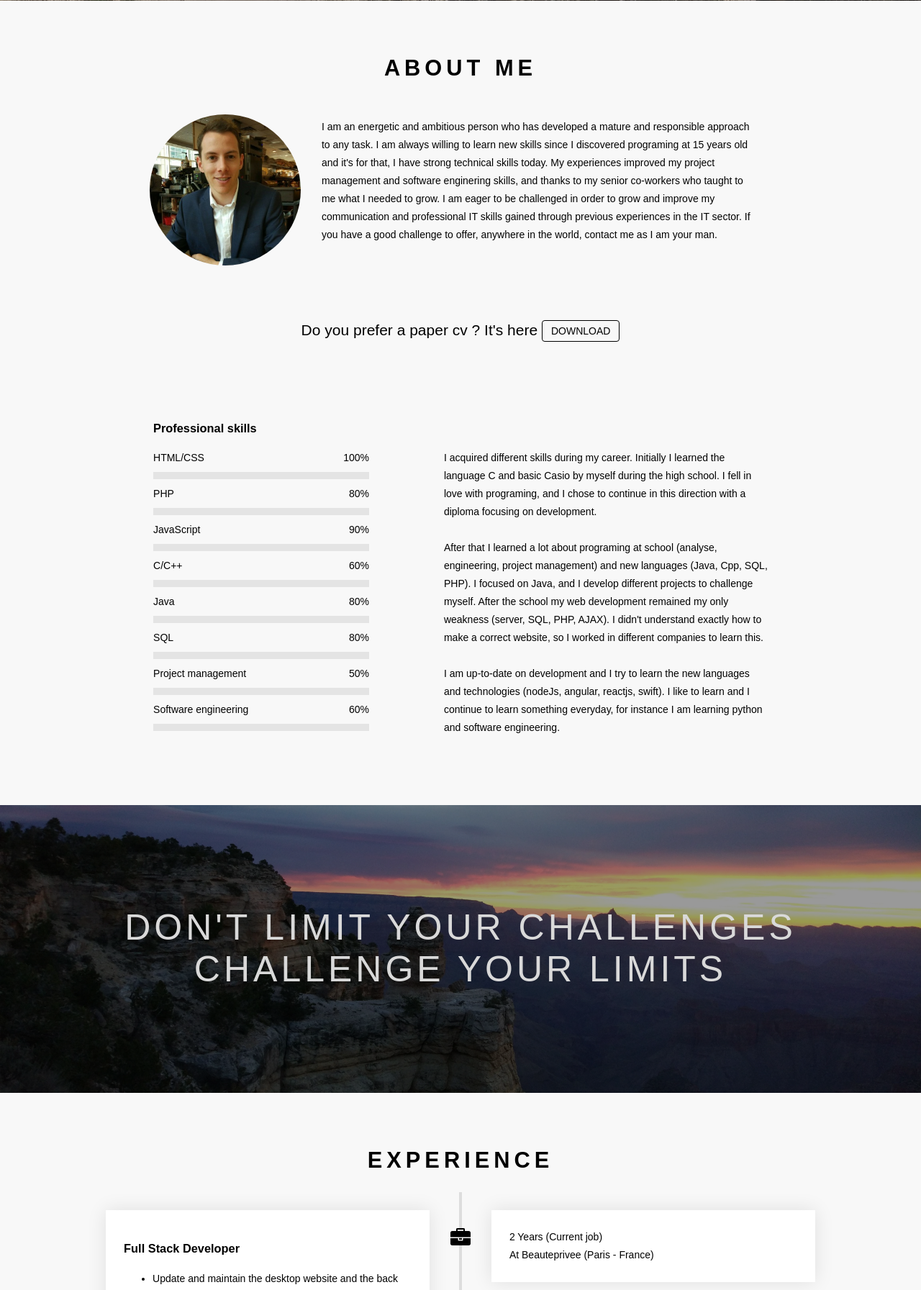
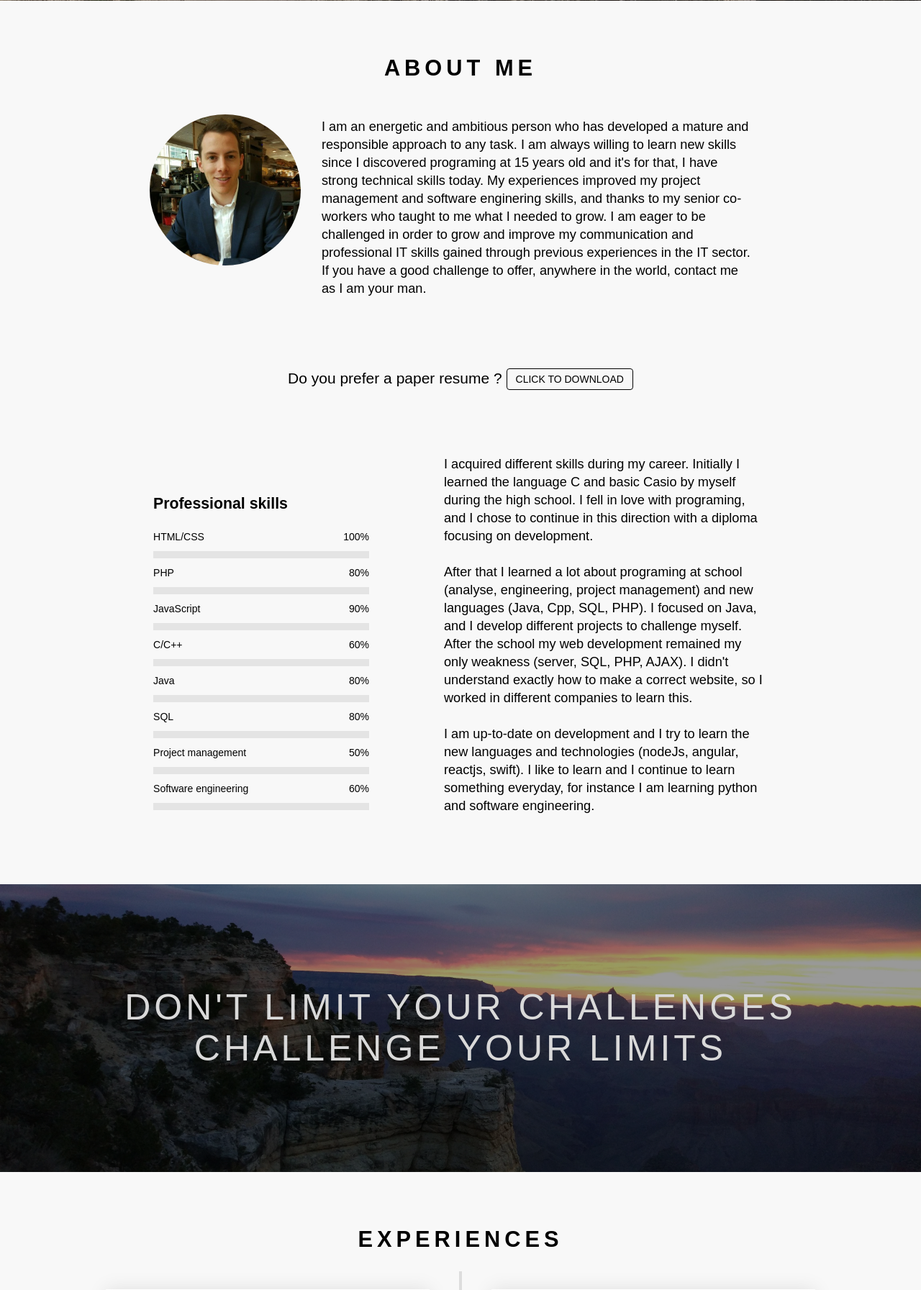
Before and after one commit to agivern/cv, a PHP site: page / in a window 1280 px wide. Shown: the part 799-2592 px from the top of the page at 72% size. Run offline with PHP 8.4, Linux system fonts and the light colour scheme; some libraries are stand-ins or nearby versions.

Commit message:
Add tracking analytics, improve the font sizeé

```diff
--- a/index.php
+++ b/index.php
@@ -2,7 +2,7 @@
 <html>
     <head>
         <meta charset="utf-8" />
-        <title>Alexandre GIVERN</title>
+        <title>Alexandre Givern | Resume</title>
 
         <script>
             (function(i,s,o,g,r,a,m){i['GoogleAnalyticsObject']=r;i[r]=i[r]||function(){
@@ -21,11 +20,11 @@
             <h1 class="c-title">Alexandre GIVERN</h1>
             <nav class="c-menu">
                 <ul class="c-menu__ul">
-                    <li class="c-menu__li"><a class="c-menu__link js-menu-link" href="#about">About me</a></li>
-                    <li class="c-menu__li"><a class="c-menu__link js-menu-link" href="#experience">Experience</a></li>
-                    <li class="c-menu__li"><a class="c-menu__link js-menu-link" href="#education">Education</a></li>
-                    <li class="c-menu__li"><a class="c-menu__link js-menu-link" href="#accomplishment">Accomplishments</a></li>
-                    <li class="c-menu__li"><a class="c-menu__link js-menu-link" href="#contact">Contact me</a></li>
+                    <li class="c-menu__li"><a class="c-menu__link js-menu-link" href="#about" onclick="ga('send', 'event', 'menu', 'aboutme');">About me</a></li>
+                    <li class="c-menu__li"><a class="c-menu__link js-menu-link" href="#experiences" onclick="ga('send', 'event', 'menu', 'experiences');">Experiences</a></li>
+                    <li class="c-menu__li"><a class="c-menu__link js-menu-link" href="#education" onclick="ga('send', 'event', 'menu', 'education');">Education</a></li>
+                    <li class="c-menu__li"><a class="c-menu__link js-menu-link" href="#accomplishment" onclick="ga('send', 'event', 'menu', 'accomplishments');">Accomplishments</a></li>
+                    <li class="c-menu__li"><a class="c-menu__link js-menu-link" href="#contact" onclick="ga('send', 'event', 'menu', 'contactme');">Contact me</a></li>
                 </ul>
             </nav>
         </header>
@@ -61,7 +59,7 @@
             </div>
         </section>
 
-        <p class="c-paper-cv">Do you prefer a paper cv ? It's here <a target="_blank" class="c-paper-cv__button"href="data/AlexandreGivern_CV.pdf">Download</a></p>
+        <p class="c-paper-cv">Do you prefer a paper resume ? <a target="_blank" class="c-paper-cv__button"href="data/AlexandreGivern_CV.pdf" onclick="ga('send', 'event', 'resume', 'download');">Click to download</a></p>
 
         <section id="skills" class="o-section">
             <section class="c-skills">
@@ -154,8 +152,8 @@
         </section>
 
 
-        <section id="experience" class="o-section js-section">
-            <h2 class="o-section__title">Experience</h2>
+        <section id="experiences" class="o-section js-section">
+            <h2 class="o-section__title">Experiences</h2>
             <div class="o-box-separator">
                 <section class="o-box-separator__content">
                     <div class="o-box-separator__content__thumbnail">
@@ -168,7 +166,7 @@
                             <li>Implement and manage partnered projects</li>
                         </ul>
 
-                        <p>An interview for welcometothejungle, to present my job at Beauteprivee <a href="http://www.welcometothejungle.co/articles/interview-developpeur-beauteprivee">here</a></p>
+                        <p>An interview for welcometothejungle, to present my job at Beauteprivee <a href="http://www.welcometothejungle.co/articles/interview-developpeur-beauteprivee" onclick="ga('send', 'event', 'experiences', 'link', 'welcometothejungle');">here</a></p>
                     </div>
 
                     <i class="o-box-separator__content__icon fa fa-briefcase" aria-hidden="true"></i>
--- a/style.css
+++ b/style.css
@@ -213,7 +213,7 @@ p {
     text-align: left;
     background-color: white;
     box-shadow: 0px 0px 25px 0px rgba(0, 0, 0, 0.1);
-    font-size: 1rem;
+    font-size: 1.3rem;
     line-height: 25px;
     padding: 25px;
     vertical-align: top;
@@ -231,7 +231,7 @@ p {
     margin: 20px;
     width: 300px;
     padding: 6px 12px;
-    font-size: 1rem;
+    font-size: 1.3rem;
     line-height: 1.5rem;
     color: #555;
     background-color: #fff;
@@ -338,7 +338,7 @@ p {
 }
 
 .c-home__name {
-    font-size: 6.4rem;
+    font-size: 5.4rem;
     font-weight: 800;
     text-transform: uppercase;
     margin: 0;
@@ -361,7 +361,7 @@ p {
 }
 
 .c-about-me__description {
-    font-size: 1rem;
+    font-size: 1.3rem;
     display: inline-block;
     line-height: 25px;
     text-align: left;
@@ -402,7 +402,7 @@ p {
     display: inline-block;
     text-align: left;
     margin: 20px 50px;
-    font-size: 1rem;
+    font-size: 1.3rem;
     line-height: 25px;
 }
 
@@ -412,7 +412,7 @@ p {
 
 /* accomplishement component */
 .c-accomplishment {
-    font-size: 1rem;
+    font-size: 1.3rem;
     line-height: 25px;
     text-align: left;
     width: 600px;
```
Also changed, not shown: other parts of index.php (+12 -14 lines).
